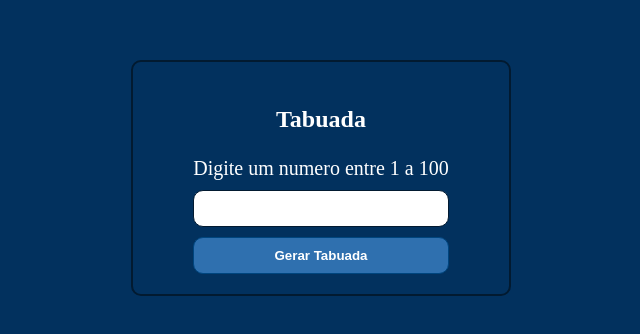
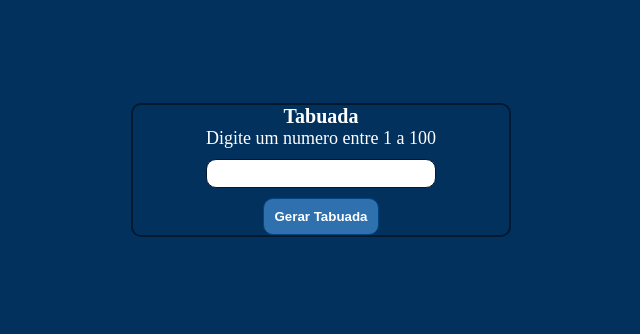
Before and after one commit to BeatrizAngelis/tabuada, a plain HTML site: page index.html in a window 1280 px wide. Shown: the part 230-564 px from the top of the page, without its empty margins (319-959 px from the left). Drawn offline with Linux system fonts and the light colour scheme.

Commit message:
Update style.css

```diff
--- a/style.css
+++ b/style.css
@@ -6,6 +6,12 @@
   --border-color: #021a30;
   --container-max-width: 380px;
   --border-radius: 10px;
+}
+
+* {
+    margin: 0;
+    padding: 0;
+    box-sizing: border-box;
 }
 
 body {
@@ -27,12 +33,11 @@ body {
   border: 2px solid var(--border-color);
   border-radius: var(--border-radius);
   background-color: var(--bg-color);
-  padding: 20px;
   box-sizing: border-box;
 }
 
 h3 {
-  font-size: 24px;
+  font-size: 20px;
   text-align: center;
 }
 
@@ -40,13 +45,12 @@ h3 {
   margin-top: 10px;
   width: 100%;
   box-sizing: border-box;
-  padding: 10px;
+  padding: 6px;
   border-radius: var(--border-radius);
   border: 1px solid var(--border-color);
 }
 
 .btnGerar {
-  width: 100%;
   margin-top: 10px;
   font-weight: bold;
   background-color: var(--btn-color);
@@ -59,7 +63,7 @@ h3 {
 }
 
 .tabuada-container {
-  font-size: 20px;
+  font-size: 18px;
   display: flex;
   flex-direction: column;
 }
@@ -73,7 +77,6 @@ h3 {
   height: auto;
   display: flex;
   flex-direction: column;
-  justify-content: center;
   align-items: center;
 }
 
```
